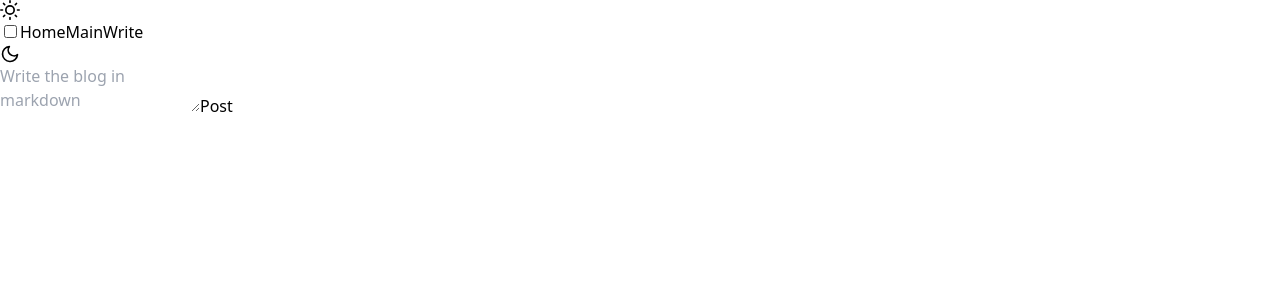
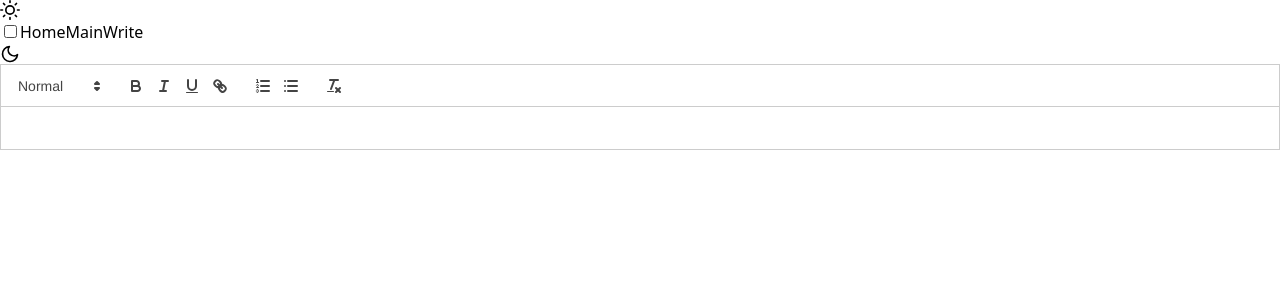
Before and after one commit to bisw4sh/mdx-blogs, a React (Vite) app: page /write in a window 1280 px wide. Shown: the top 300 px of the page. Built offline with nearby package versions, Linux system fonts and the light colour scheme.

Commit message:
feat: react-quill for rich-text-editor

```diff
--- a/src/components/Write.tsx
+++ b/src/components/Write.tsx
@@ -1,26 +1,21 @@
-import { Form, ActionFunctionArgs } from "react-router-dom";
+import { SetStateAction, Dispatch } from "react";
+import ReactQuill from "react-quill";
+import "react-quill/dist/quill.snow.css";
 
-// eslint-disable-next-line react-refresh/only-export-components
-export const action = async ({ request }: ActionFunctionArgs) => {
-  const formData = await request.formData();
-  console.log(formData);
-  return formData;
-};
-
-const Write = () => {
+const Write = ({
+  value,
+  setValue,
+}: {
+  value: string;
+  setValue: Dispatch<SetStateAction<string>>;
+}) => {
   return (
-    <>
-      <Form method="post" action="">
-        <textarea
-          name="post"
-          placeholder="Write the blog in markdown"
-          className="textarea textarea-bordered textarea-lg w-full max-w-xs"
-        ></textarea>
-        <button type="submit" className="btn btn-success">
-          Post
-        </button>
-      </Form>
-    </>
+    <ReactQuill
+      theme="snow"
+      value={value}
+      onChange={setValue}
+      className="w-full h-[10rem] rounded-md"
+    />
   );
 };
 
```
